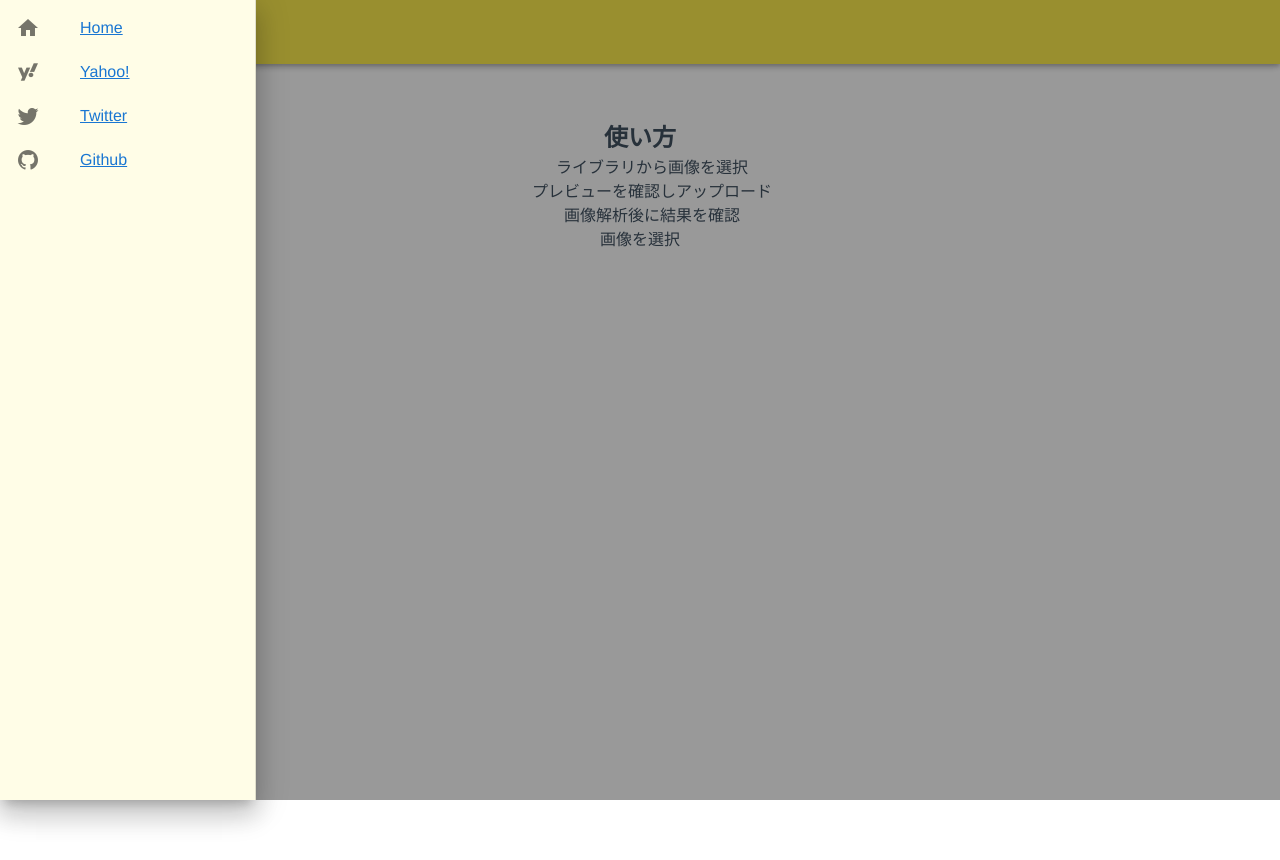
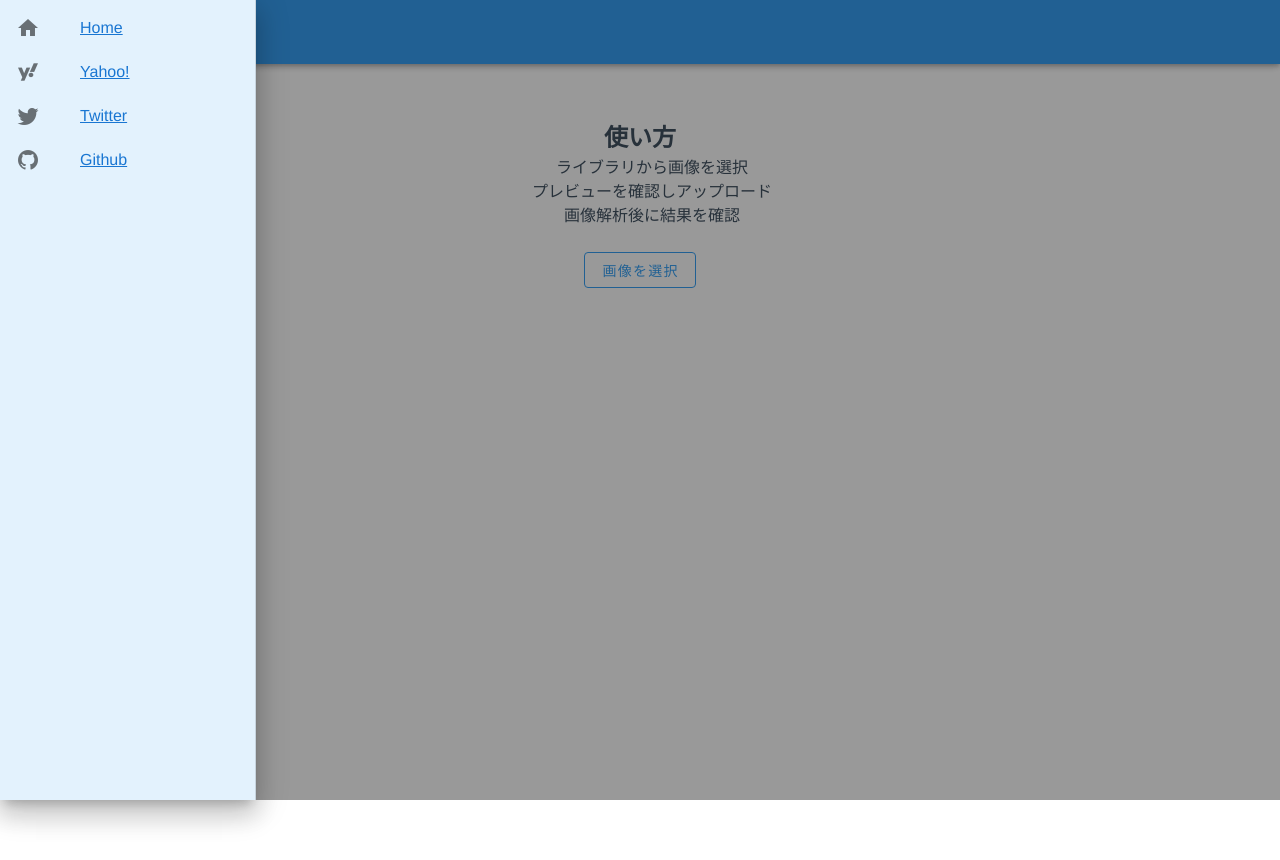
Before and after one commit to HackU-team06/photo-privacy-audit, a Vue app in the folder front/: page / in a window 1280 px wide. Both pictures are taken after a click on the button 28 px from the left and 32 px from the top of the page. Built offline with nearby package versions, Linux system fonts and the light colour scheme.

Commit message:
fix_figureSelectButton

```diff
--- a/front/src/App.vue
+++ b/front/src/App.vue
@@ -11,10 +11,17 @@
           <li>プレビューを確認しアップロード</li>
           <li>画像解析後に結果を確認</li>
         </ol>
-        <label for="file_input">
+        <!-- <label for="file_input">
           画像を選択
           <input type="file" id="file_input" accept="image/*, .heic" @change="setFile" />
-        </label>
+        </label> -->
+        <br>
+        <div class="inputFile">
+          <v-btn outlined color="blue" @click="openFile()">画像を選択</v-btn>
+          <input type="file" id="file_input" accept="image/*, .heic" style="display: none" ref="fileInput" @change="setFile" />
+        </div>
+        <br>
+        <!-- <upload-button></upload-button> -->
         <div class="img_container" v-if="imgPreviewUrl">
           <img class="img_prev" :src="imgPreviewUrl" id="preview_img" width="100%" height="100%">
           <svg :width="imgWidth" :height="imgHeight" class="svg_container">
@@ -96,7 +103,11 @@ export default {
       //setFile()でtrueへ
       isVisible : false,
 
-      dialog:false
+      dialog:false,
+
+      items:[
+        {title:'step1',subtitle:'せつめい'},
+        {title:'step2',subtitle:'せつめい2'}]
     }
   },
   methods: {
@@ -216,6 +227,9 @@ export default {
       // リンクをクリックしてダウンロードを開始
       link.click();
     },
+    openFile(){
+      this.$refs.fileInput.click();
+    }
   },
   watch:{
     //det_objectに値が入ればdialogを閉じる
--- a/front/src/components/HeaderComp.vue
+++ b/front/src/components/HeaderComp.vue
@@ -1,11 +1,11 @@
 <template>
     <div>
-        <v-app-bar fixed color="yellow">
+        <v-app-bar fixed color="blue">
             <v-app-bar-nav-icon @click="drawer = true"></v-app-bar-nav-icon>
-            <v-toolbar-title color="white">特定警察</v-toolbar-title>
+            <v-toolbar-title>特定警察</v-toolbar-title>
             <v-spacer></v-spacer>
         </v-app-bar>
-        <v-navigation-drawer v-model="drawer" fixed temporary color="yellow lighten-5">
+        <v-navigation-drawer v-model="drawer" fixed temporary color="blue lighten-5">
             <v-list nav dense>
                 <v-list-item-group active-class="deep-purple--text text--accent-4">
                     <v-list-item v-for="(menuItem, index) in menuItems" :key=index>
```
